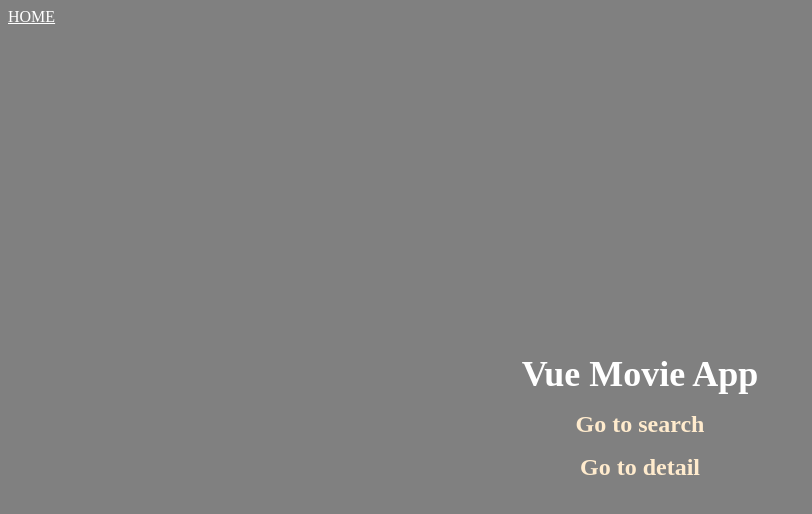
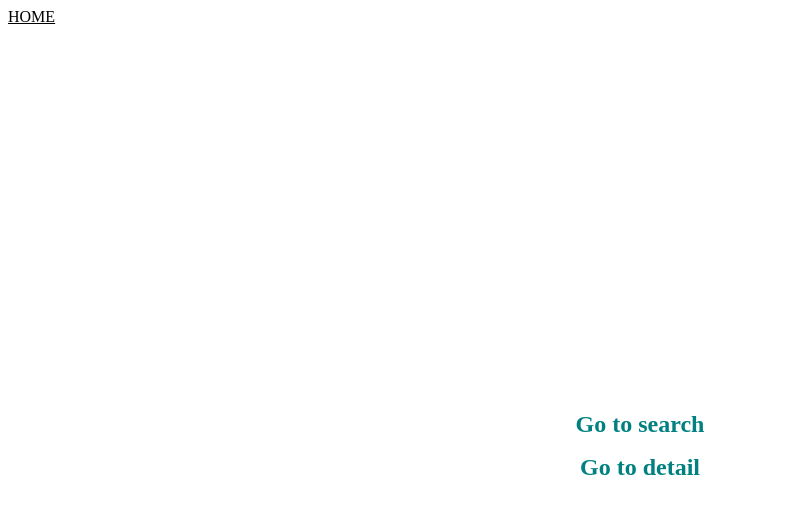
Before and after one commit to 1984tr/vue-movie-app, a Vue app: page / in a window 1280 px wide. Shown: the top 514 px of the page, without its empty margins (0-812 px from the left). Built offline with nearby package versions, Linux system fonts and the light colour scheme; what vue-masonry would draw is missing.

Commit message:
edit detail

```diff
--- a/src/App.vue
+++ b/src/App.vue
@@ -19,10 +19,10 @@ export default {
   height: 100vh;
   display: flex;
   flex-direction: column;
-  background-color: gray;
+  background-color: white;
 }
 .to-home {
   padding: 8px;
-  color: white;
+  color: black;
 }
 </style>
--- a/src/components/MovieList.vue
+++ b/src/components/MovieList.vue
@@ -9,7 +9,7 @@
       lg="3"
       md="3"
       sm="6">
-      <v-card>
+      <v-card @click="selectItem(movie)">
         <v-img
         :src="posterSrc(movie.Poster)"
         :alt="movie.Title"
@@ -40,6 +40,9 @@ export default {
     },
     posterHeight (poster) {
       return poster === 'N/A' ? 100 : 300
+    },
+    selectItem (movie) {
+      this.$emit('select-movie', movie)
     }
   }
 }
--- a/src/views/Home.vue
+++ b/src/views/Home.vue
@@ -38,7 +38,7 @@ export default {
 h2 {
   font-size: 24px;
   font-weight: 700;
-  color: blanchedalmond;
+  color: teal;
 }
 h2 + h2 {
   margin-top: 16px;
--- a/src/views/Search.vue
+++ b/src/views/Search.vue
@@ -1,7 +1,8 @@
 <template>
   <div class="search">
     <search-bar />
-    <movie-list />
+    <movie-list
+      @select-movie="selectMovie"/>
   </div>
 </template>
 <script>
@@ -13,6 +14,13 @@ export default {
   components: {
     SearchBar,
     MovieList
+  },
+  methods: {
+    selectMovie (movie) {
+      console.log(movie)
+      this.$store.commit('movie/selectMovie', movie)
+      this.$router.push('/detail')
+    }
   }
 }
 </script>
```
Also changed, not shown: src/store/movie.js (+8 -1 lines).
